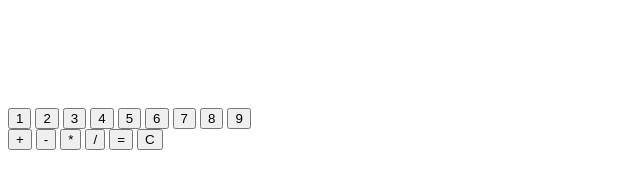
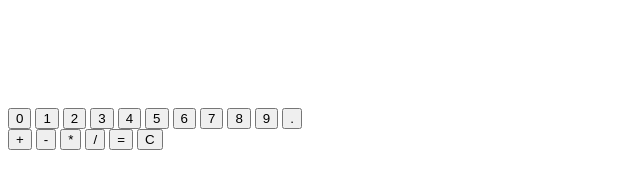
Before and after one commit to bongla316/calculatorResponsive, a plain HTML site: page index.html in a window 1280 px wide. Shown: the whole page, without its empty margins (0-640 px from the left). Drawn offline with Linux system fonts and the light colour scheme.

Commit message:
Added buttons for 0 and decimal point

```diff
--- a/index.html
+++ b/index.html
@@ -13,6 +13,7 @@
             </div>
 
             <div class="numberButtons">
+                <button class="number" id="0" value="0">0</button>
                 <button class="number" id="1" value="1">1</button>
                 <button class="number" id="2" value="2">2</button>
                 <button class="number" id="3" value="3">3</button>
@@ -22,6 +23,7 @@
                 <button class="number" id="7" value="7">7</button>
                 <button class="number" id="8" value="8">8</button>
                 <button class="number" id="9" value="9">9</button>
+                <button class="number" id="decimal" value=".">.</button>
             </div>
 
             <div class="operatorFunctions">
```
